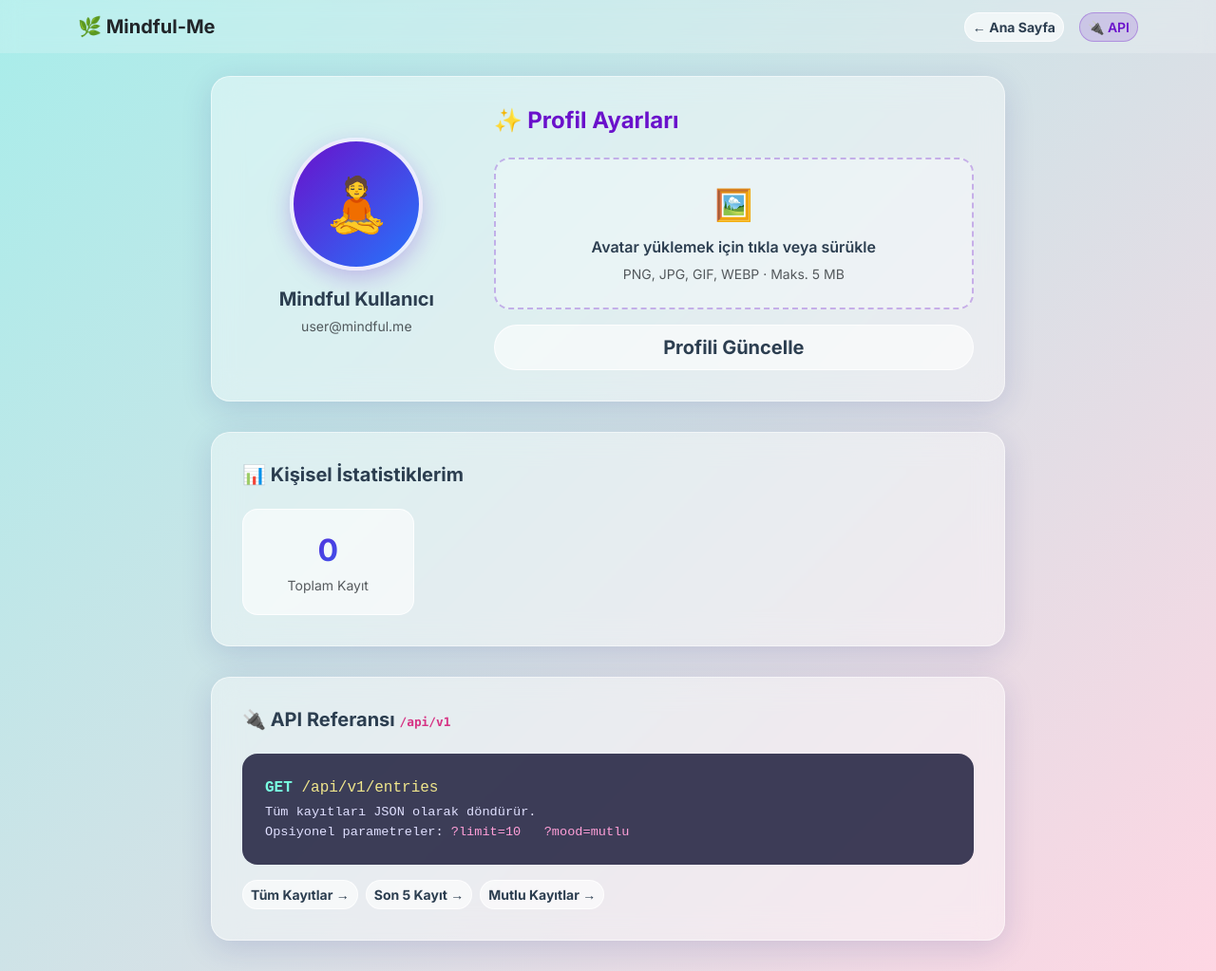
After one commit to zeynaksoy/mindful-me, a Flask app: page /profile in a window 1280 px wide. The commit adds this page. Shown: the whole page at 95% size. Run offline with Flask 3, Linux system fonts and the light colour scheme; data comes from the database, SQL or seed files in the repository; both versions use the stored data as it was after the commit; data that the repository does not hold is empty; some libraries are stand-ins or nearby versions.

Commit message:
inal bonuslar (REST API ve Profil Sayfası) entegre edildi
- /api/v1/entries endpoint'i eklendi (JSON veri çıktısı ve filtreleme desteği ile).

- Profil sayfası (/profile) ve avatar yükleme (sürükle-bırak destekli) özellikleri tamamlandı.

- Navbar navigasyonu geliştirildi; API ve Profil butonları eklendi.

- Kullanıcı istatistikleri ve dinamik önizleme yapıları entegre edildi.

```diff
--- a/app/routes.py
+++ b/app/routes.py
@@ -1,8 +1,10 @@
 import json
+import os
 from datetime import datetime, timedelta
-from flask import Blueprint, render_template, redirect, url_for, flash, request
-from app.forms import MoodEntryForm
-from app.models import MoodEntry
+from flask import Blueprint, render_template, redirect, url_for, flash, request, jsonify
+from werkzeug.utils import secure_filename
+from app.forms import MoodEntryForm, ProfileForm
+from app.models import MoodEntry, User
 from app import db
 
 main = Blueprint('main', __name__)
@@ -249,3 +251,63 @@ def delete_entry(id):
     db.session.delete(entry)
     db.session.commit()
     return redirect(url_for('main.index'))
+
+# ── API v1 ────────────────────────────────────────────────
+@main.route('/api/v1/entries', methods=['GET'])
+def api_entries():
+    """JSON API: tüm günlük kayıtlarını döndürür."""
+    limit  = request.args.get('limit',  type=int)
+    mood   = request.args.get('mood',   type=str)
+    query  = MoodEntry.query.order_by(MoodEntry.timestamp.desc())
+    if mood:
+        query = query.filter(MoodEntry.mood == mood)
+    if limit:
+        query = query.limit(limit)
+    entries = query.all()
+    return jsonify({
+        'status':  'ok',
+        'count':   len(entries),
+        'entries': [e.to_dict() for e in entries]
+    })
+
+# ── Profil ────────────────────────────────────────────────
+ALLOWED_EXTENSIONS = {'png', 'jpg', 'jpeg', 'gif', 'webp'}
+AVATARS_DIR = os.path.join(os.path.dirname(__file__), 'static', 'avatars')
+
+@main.route('/profile', methods=['GET', 'POST'])
+def profile():
+    # Varsayılan kullanıcıyı al ya da oluştur
+    user = User.query.first()
+    if not user:
+        user = User(username='Mindful Kullanıcı', email='user@mindful.me', avatar_file='default.png')
+        db.session.add(user)
+        db.session.commit()
+
+    form = ProfileForm()
+    if form.validate_on_submit():
+        file = form.avatar.data
+        if file:
+            filename  = secure_filename(file.filename)
+            # Benzersiz dosya adı: user_id + orijinal uzantı
+            ext       = filename.rsplit('.', 1)[1].lower()
+            save_name = f"avatar_{user.id}.{ext}"
+            os.makedirs(AVATARS_DIR, exist_ok=True)
+            file.save(os.path.join(AVATARS_DIR, save_name))
+            user.avatar_file = save_name
+            db.session.commit()
+            flash('Avatar başarıyla güncellendi! 🎉', 'success')
+        return redirect(url_for('main.profile'))
+
+    # İstatistikler
+    total_entries  = MoodEntry.query.count()
+    mood_counts    = {}
+    for e in MoodEntry.query.all():
+        mood_counts[e.mood] = mood_counts.get(e.mood, 0) + 1
+    best_mood      = max(mood_counts, key=mood_counts.get) if mood_counts else None
+    avatar_url     = url_for('static', filename=f'avatars/{user.avatar_file}') \
+                     if user.avatar_file and user.avatar_file != 'default.png' \
+                     else None
+
+    return render_template('profile.html', user=user, form=form,
+                           total_entries=total_entries, mood_counts=mood_counts,
+                           best_mood=best_mood, avatar_url=avatar_url)
--- /dev/null
+++ b/app/templates/profile.html
@@ -0,0 +1,284 @@
+<!DOCTYPE html>
+<html lang="tr">
+<head>
+    <meta charset="UTF-8">
+    <meta name="viewport" content="width=device-width, initial-scale=1.0">
+    <title>Mindful-Me | Profilim</title>
+    <link href="https://cdn.jsdelivr.net/npm/bootstrap@5.3.2/dist/css/bootstrap.min.css" rel="stylesheet">
+    <link href="https://fonts.googleapis.com/css2?family=Inter:wght@300;400;600;700&display=swap" rel="stylesheet">
+    <style>
+        body {
+            background: linear-gradient(135deg, #a8edea 0%, #fed6e3 100%);
+            font-family: 'Inter', sans-serif;
+            min-height: 100vh;
+            color: #2c3e50;
+        }
+        .glass-card {
+            background: rgba(255, 255, 255, 0.4);
+            backdrop-filter: blur(15px);
+            -webkit-backdrop-filter: blur(15px);
+            border: 1px solid rgba(255, 255, 255, 0.5);
+            border-radius: 20px;
+            box-shadow: 0 8px 32px rgba(31, 38, 135, 0.15);
+            padding: 2rem;
+            margin-bottom: 2rem;
+        }
+        .btn-glass {
+            background: rgba(255,255,255,0.6);
+            border: 1px solid rgba(255,255,255,0.8);
+            color: #2c3e50;
+            font-weight: bold;
+            border-radius: 50px;
+            transition: all 0.3s;
+        }
+        .btn-glass:hover {
+            background: rgba(255,255,255,0.9);
+            transform: translateY(-2px);
+        }
+
+        /* Avatar */
+        .avatar-wrapper {
+            position: relative;
+            display: inline-block;
+        }
+        .avatar-circle {
+            width: 140px;
+            height: 140px;
+            border-radius: 50%;
+            object-fit: cover;
+            border: 4px solid rgba(255,255,255,0.9);
+            box-shadow: 0 8px 25px rgba(106,17,203,0.25);
+            transition: transform 0.3s;
+        }
+        .avatar-circle:hover { transform: scale(1.04); }
+        .avatar-placeholder {
+            width: 140px;
+            height: 140px;
+            border-radius: 50%;
+            background: linear-gradient(135deg, #6a11cb, #2575fc);
+            display: flex;
+            align-items: center;
+            justify-content: center;
+            font-size: 3.5rem;
+            border: 4px solid rgba(255,255,255,0.9);
+            box-shadow: 0 8px 25px rgba(106,17,203,0.25);
+            transition: transform 0.3s;
+        }
+        .avatar-placeholder:hover { transform: scale(1.04); }
+
+        /* Upload zone */
+        .upload-zone {
+            border: 2px dashed rgba(106,17,203,0.3);
+            border-radius: 16px;
+            padding: 1.5rem;
+            text-align: center;
+            background: rgba(255,255,255,0.3);
+            cursor: pointer;
+            transition: all 0.3s;
+        }
+        .upload-zone:hover {
+            border-color: #6a11cb;
+            background: rgba(106,17,203,0.05);
+        }
+        .upload-zone input[type="file"] { display: none; }
+
+        /* Stat badges */
+        .stat-badge {
+            background: rgba(255,255,255,0.6);
+            border: 1px solid rgba(255,255,255,0.8);
+            border-radius: 16px;
+            padding: 1.2rem 1rem;
+            text-align: center;
+            transition: transform 0.2s;
+        }
+        .stat-badge:hover { transform: translateY(-3px); }
+        .stat-badge .stat-num {
+            font-size: 2rem;
+            font-weight: 700;
+            background: linear-gradient(135deg, #6a11cb, #2575fc);
+            -webkit-background-clip: text;
+            -webkit-text-fill-color: transparent;
+        }
+
+        /* API doc card */
+        .api-card {
+            background: rgba(30,30,60,0.85);
+            border-radius: 16px;
+            padding: 1.5rem;
+            color: #e0e0ff;
+            font-family: 'Courier New', monospace;
+        }
+        .api-card .method { color: #79ffe1; font-weight: 700; }
+        .api-card .url    { color: #f0e68c; }
+        .api-card .param  { color: #ff9fd8; }
+
+        /* Flash messages */
+        .alert-glass {
+            background: rgba(46,204,113,0.2);
+            border: 1px solid rgba(46,204,113,0.5);
+            border-radius: 14px;
+            backdrop-filter: blur(10px);
+        }
+
+        @keyframes float {
+            0%,100% { transform: translateY(0); }
+            50%      { transform: translateY(-6px); }
+        }
+        .float-anim { animation: float 3s ease-in-out infinite; }
+    </style>
+</head>
+<body>
+    <!-- Navbar -->
+    <nav class="navbar navbar-expand-lg navbar-light mb-4"
+         style="background: rgba(255,255,255,0.2); backdrop-filter: blur(10px);">
+        <div class="container">
+            <a class="navbar-brand fw-bold text-dark" href="{{ url_for('main.index') }}">🌿 Mindful-Me</a>
+            <div class="ms-auto d-flex align-items-center gap-3">
+                <a href="{{ url_for('main.index') }}" class="btn btn-glass btn-sm">← Ana Sayfa</a>
+                <a href="{{ url_for('main.api_entries') }}" target="_blank"
+                   class="btn btn-sm"
+                   style="background: rgba(106,17,203,0.15); border: 1px solid rgba(106,17,203,0.3); border-radius:50px; color:#6a11cb; font-weight:600;">
+                    🔌 API
+                </a>
+            </div>
+        </div>
+    </nav>
+
+    <div class="container" style="max-width: 860px;">
+
+        <!-- Flash -->
+        {% with messages = get_flashed_messages(with_categories=true) %}
+        {% if messages %}
+            {% for category, message in messages %}
+            <div class="alert alert-glass d-flex align-items-center mb-4" role="alert">
+                <span class="me-2">🎉</span>{{ message }}
+            </div>
+            {% endfor %}
+        {% endif %}
+        {% endwith %}
+
+        <!-- Profil Kartı -->
+        <div class="glass-card">
+            <div class="row align-items-center g-4">
+                <!-- Avatar -->
+                <div class="col-md-4 text-center">
+                    <div class="avatar-wrapper float-anim d-inline-block">
+                        {% if avatar_url %}
+                        <img src="{{ avatar_url }}" class="avatar-circle" alt="Avatar">
+                        {% else %}
+                        <div class="avatar-placeholder mx-auto">🧘</div>
+                        {% endif %}
+                    </div>
+                    <h5 class="fw-bold mt-3 mb-1">{{ user.username }}</h5>
+                    <small class="text-muted">{{ user.email }}</small>
+                </div>
+
+                <!-- Upload Form -->
+                <div class="col-md-8">
+                    <h4 class="fw-bold mb-4" style="color:#6a11cb;">✨ Profil Ayarları</h4>
+
+                    <form method="POST" enctype="multipart/form-data" id="profileForm">
+                        {{ form.hidden_tag() }}
+
+                        <label for="avatarInput" class="upload-zone w-100 mb-3">
+                            <div class="fs-2 mb-2">🖼️</div>
+                            <p class="fw-semibold mb-1">Avatar yüklemek için tıkla veya sürükle</p>
+                            <small class="text-muted">PNG, JPG, GIF, WEBP · Maks. 5 MB</small>
+                            {{ form.avatar(id="avatarInput", onchange="previewAvatar(event)") }}
+                        </label>
+
+                        <!-- Önizleme -->
+                        <div id="previewBox" class="text-center mb-3" style="display:none;">
+                            <img id="previewImg" src="" alt="Önizleme"
+                                 style="width:100px;height:100px;border-radius:50%;object-fit:cover;
+                                        border:3px solid #6a11cb;box-shadow:0 4px 15px rgba(106,17,203,0.3);">
+                            <p class="text-muted mt-2" style="font-size:0.85rem;">Önizleme – Kaydetmek için butona bas</p>
+                        </div>
+
+                        {% for error in form.avatar.errors %}
+                        <div class="text-danger small mb-2">⚠️ {{ error }}</div>
+                        {% endfor %}
+
+                        <div class="d-grid">
+                            {{ form.submit(class="btn btn-glass btn-lg") }}
+                        </div>
+                    </form>
+                </div>
+            </div>
+        </div>
+
+        <!-- İstatistikler -->
+        <div class="glass-card">
+            <h5 class="fw-bold mb-4">📊 Kişisel İstatistiklerim</h5>
+            <div class="row g-3">
+                <div class="col-6 col-md-3">
+                    <div class="stat-badge">
+                        <div class="stat-num">{{ total_entries }}</div>
+                        <small class="text-muted">Toplam Kayıt</small>
+                    </div>
+                </div>
+                {% set mood_emojis = {'mutlu':'😄','sakin':'😌','stresli':'😰','uzgun':'😢','heyecanli':'🤩'} %}
+                {% set mood_labels = {'mutlu':'Mutlu','sakin':'Sakin','stresli':'Stresli','uzgun':'Üzgün','heyecanli':'Heyecanlı'} %}
+                {% for mood_key, count in mood_counts.items() %}
+                <div class="col-6 col-md-3">
+                    <div class="stat-badge">
+                        <div class="stat-num">{{ count }}</div>
+                        <small class="text-muted">{{ mood_emojis.get(mood_key,'❓') }} {{ mood_labels.get(mood_key, mood_key) }}</small>
+                    </div>
+                </div>
+                {% endfor %}
+            </div>
+
+            {% if best_mood %}
+            <div class="mt-4 p-3 rounded-3 text-center"
+                 style="background:linear-gradient(135deg,rgba(106,17,203,0.1),rgba(37,117,252,0.1));
+                         border:1px solid rgba(106,17,203,0.2);">
+                <p class="mb-0 fw-semibold">
+                    En sık hissettiğin duygu:
+                    <span style="color:#6a11cb;">{{ mood_emojis.get(best_mood,'') }} {{ mood_labels.get(best_mood, best_mood) }}</span>
+                </p>
+            </div>
+            {% endif %}
+        </div>
+
+        <!-- API Dokümantasyonu -->
+        <div class="glass-card">
+            <h5 class="fw-bold mb-4">🔌 API Referansı <code style="font-size:0.8rem;">/api/v1</code></h5>
+            <div class="api-card mb-3">
+                <p class="mb-1">
+                    <span class="method">GET</span>
+                    <span class="url"> /api/v1/entries</span>
+                </p>
+                <p class="mb-0" style="font-size:0.85rem;">
+                    Tüm kayıtları JSON olarak döndürür.<br>
+                    Opsiyonel parametreler:
+                    <span class="param">?limit=10</span> &nbsp;
+                    <span class="param">?mood=mutlu</span>
+                </p>
+            </div>
+            <div class="d-flex gap-2 flex-wrap">
+                <a href="{{ url_for('main.api_entries') }}" target="_blank"
+                   class="btn btn-glass btn-sm">Tüm Kayıtlar →</a>
+                <a href="{{ url_for('main.api_entries') }}?limit=5" target="_blank"
+                   class="btn btn-glass btn-sm">Son 5 Kayıt →</a>
+                <a href="{{ url_for('main.api_entries') }}?mood=mutlu" target="_blank"
+                   class="btn btn-glass btn-sm">Mutlu Kayıtlar →</a>
+            </div>
+        </div>
+
+    </div><!-- /container -->
+
+    <script>
+        function previewAvatar(event) {
+            const file = event.target.files[0];
+            if (!file) return;
+            const reader = new FileReader();
+            reader.onload = function(e) {
+                document.getElementById('previewImg').src = e.target.result;
+                document.getElementById('previewBox').style.display = 'block';
+            };
+            reader.readAsDataURL(file);
+        }
+    </script>
+</body>
+</html>
```
Also changed, not shown: app/templates/index.html (+11 -0 lines), migrations/versions/b201997d9784_add_avatar_file_to_user.py (added, +32 -0 lines), app.db.
